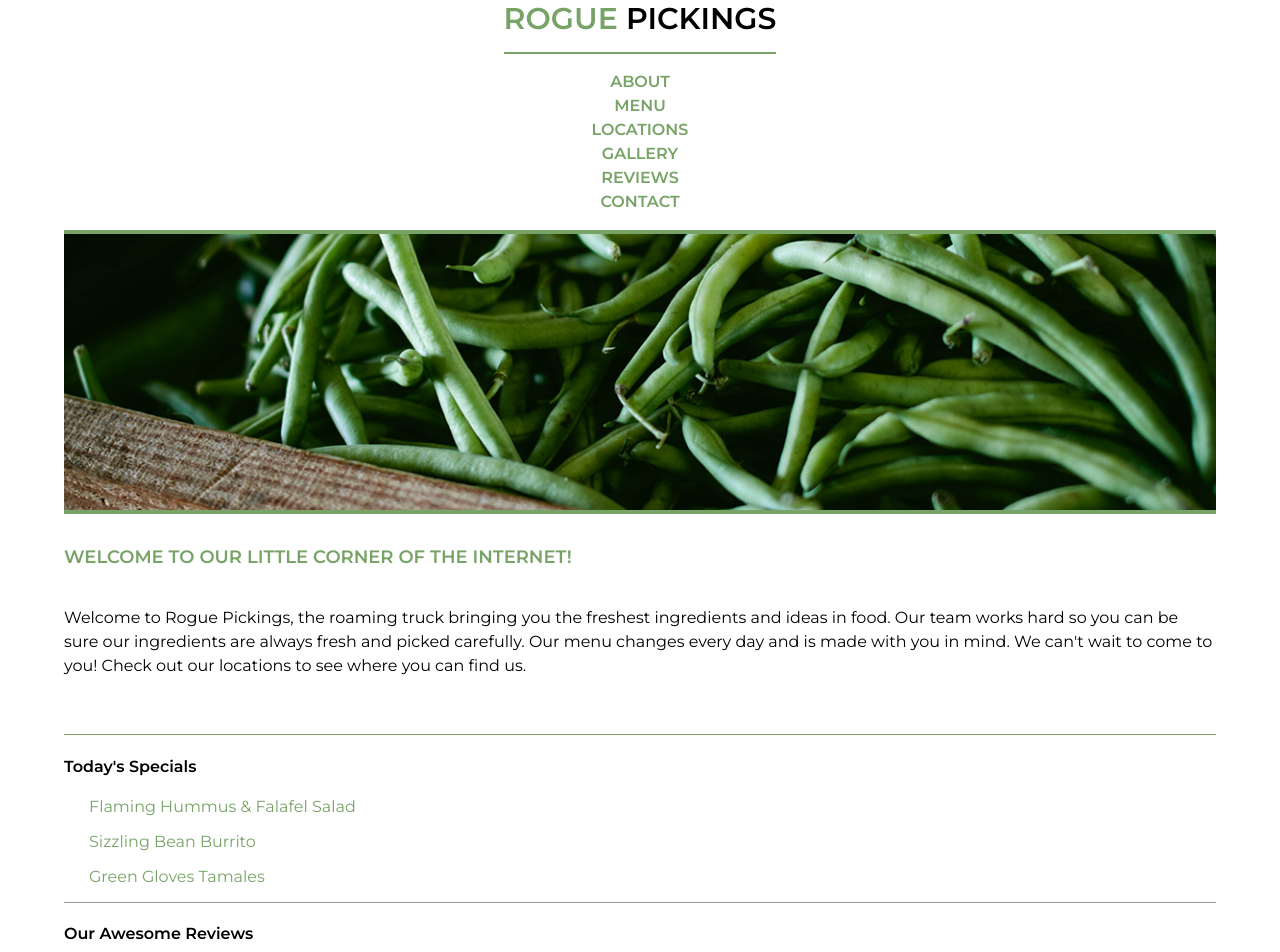
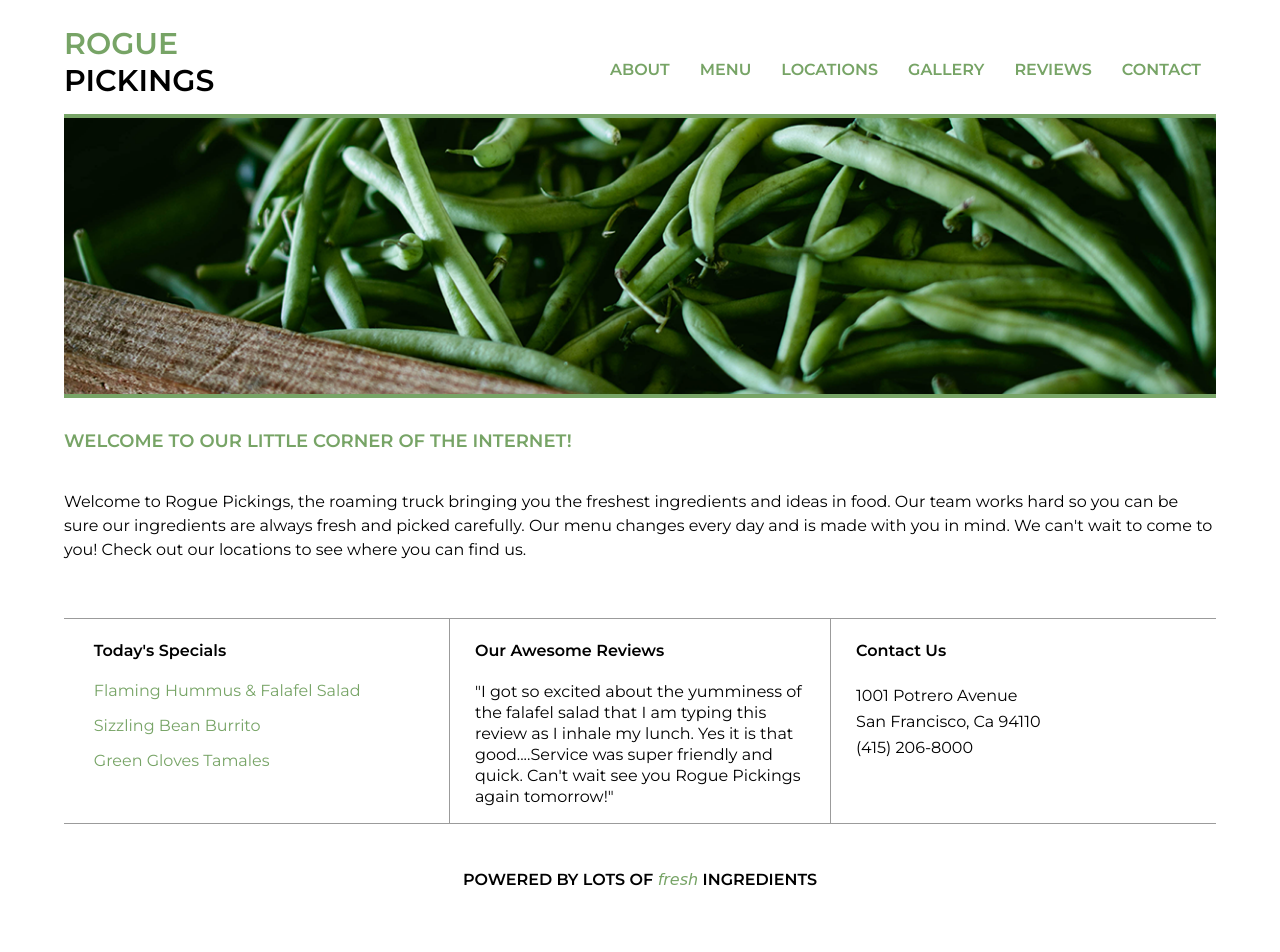
Before and after one commit to Triciad23/rogue-pickings-project, a plain HTML site: page index.html in a window 1280 px wide. Shown: the top 952 px of the page. Drawn offline with Linux system fonts and the light colour scheme; a web font is replaced by a local one.

Commit message:
added media queries for tablet and desktop

```diff
--- a/css/main.css
+++ b/css/main.css
@@ -94,7 +94,7 @@ nav ul li a {
   padding: 10px 0px 40px 0px;
 }
 .main-title {
-  border-bottom: #77a466 1px solid;
+  border-bottom: #9b9b9b 1px solid;
 }
 /***** Menu-Review-Contact *****/
 .section-one {
@@ -108,10 +108,6 @@ nav ul li a {
 .section-three {
   border-bottom: #9b9b9b 0.5px solid;
   width: 100%;
-}
-#info-content {
-  border-bottom: 1px solid #9b9b9b;
-  border-top: 1px solid #9b9b9b;
 }
 .borders {
   border-left: 1px solid #9b9b9b;
@@ -164,3 +160,52 @@ footer h4 span {
   text-transform: lowercase;
   font-weight: normal;
 }
+
+/***** BreakPoints *****/
+
+@media all and (min-width: 768px) {
+  /* Tablet styles here */
+  .bottom-section {
+    border-bottom: #9b9b9b 1px solid;
+    align-items: flex-start;
+    justify-content: center;
+    flex-flow: row nowrap;
+  }
+  .section-one {
+    border-bottom: none;
+    width: 33%;
+  }
+  .section-two {
+    border-bottom: none;
+    border-left: #9b9b9b 0.5px solid;
+    border-right: #9b9b9b 0.5px solid;
+    width: 33%;
+  }
+  .section-three {
+    border-bottom: none;
+    width: 33%;
+  }
+  h4 {
+    padding-left: 25px;
+  }
+}
+
+@media all and (min-width: 1200px) {
+  /* Desktop styles here */
+  header nav ul {
+    display: flex;
+    justify-content: space-between;
+  }
+  nav ul li {
+    padding: 15px;
+  }
+  header {
+    flex-flow: row nowrap;
+    justify-content: flex-start;
+    padding-top: 25px;
+  }
+  header h1 {
+  padding-right: 300px;
+  padding-left: 0px;
+  border-bottom:none;
+}
```
